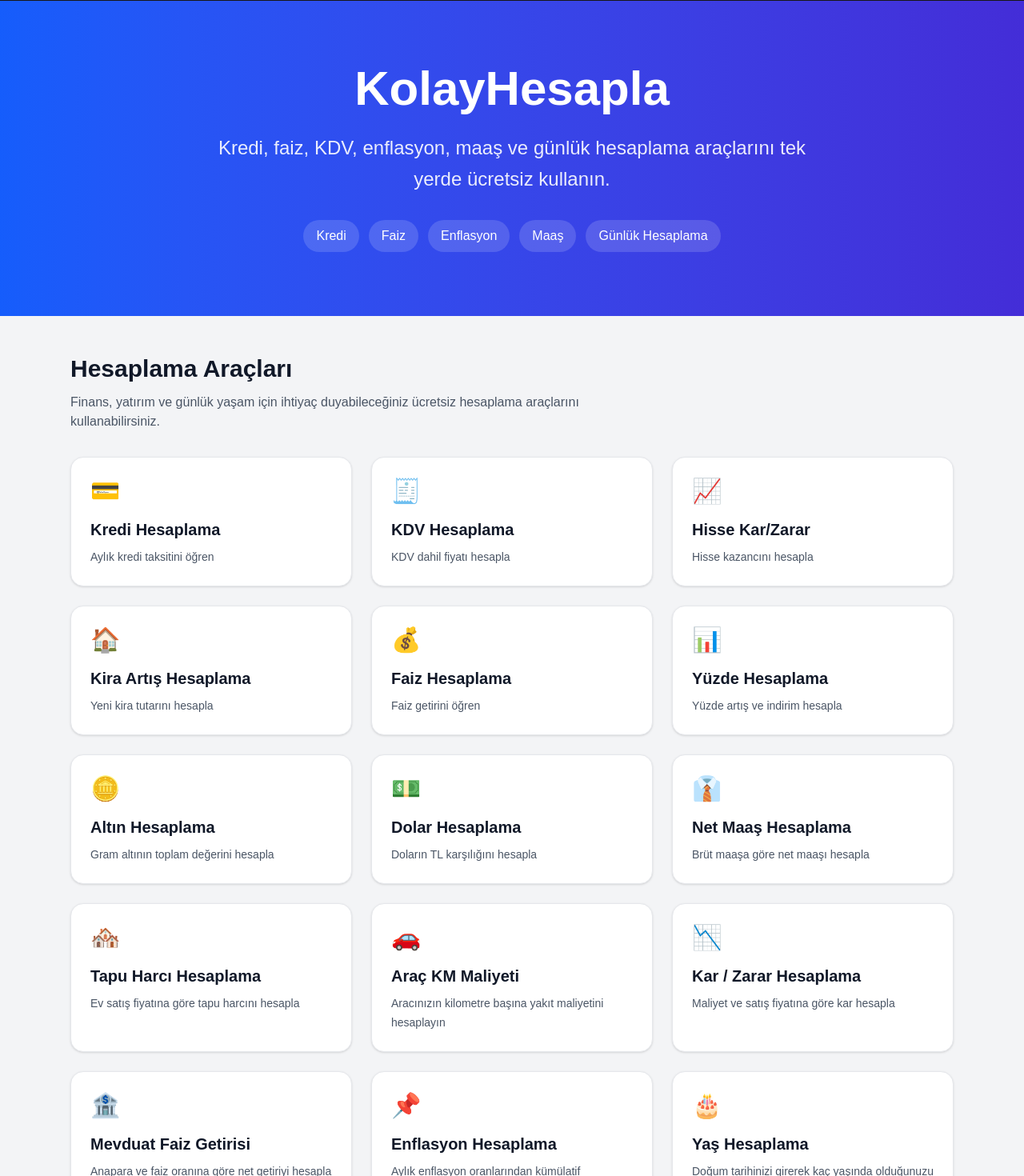
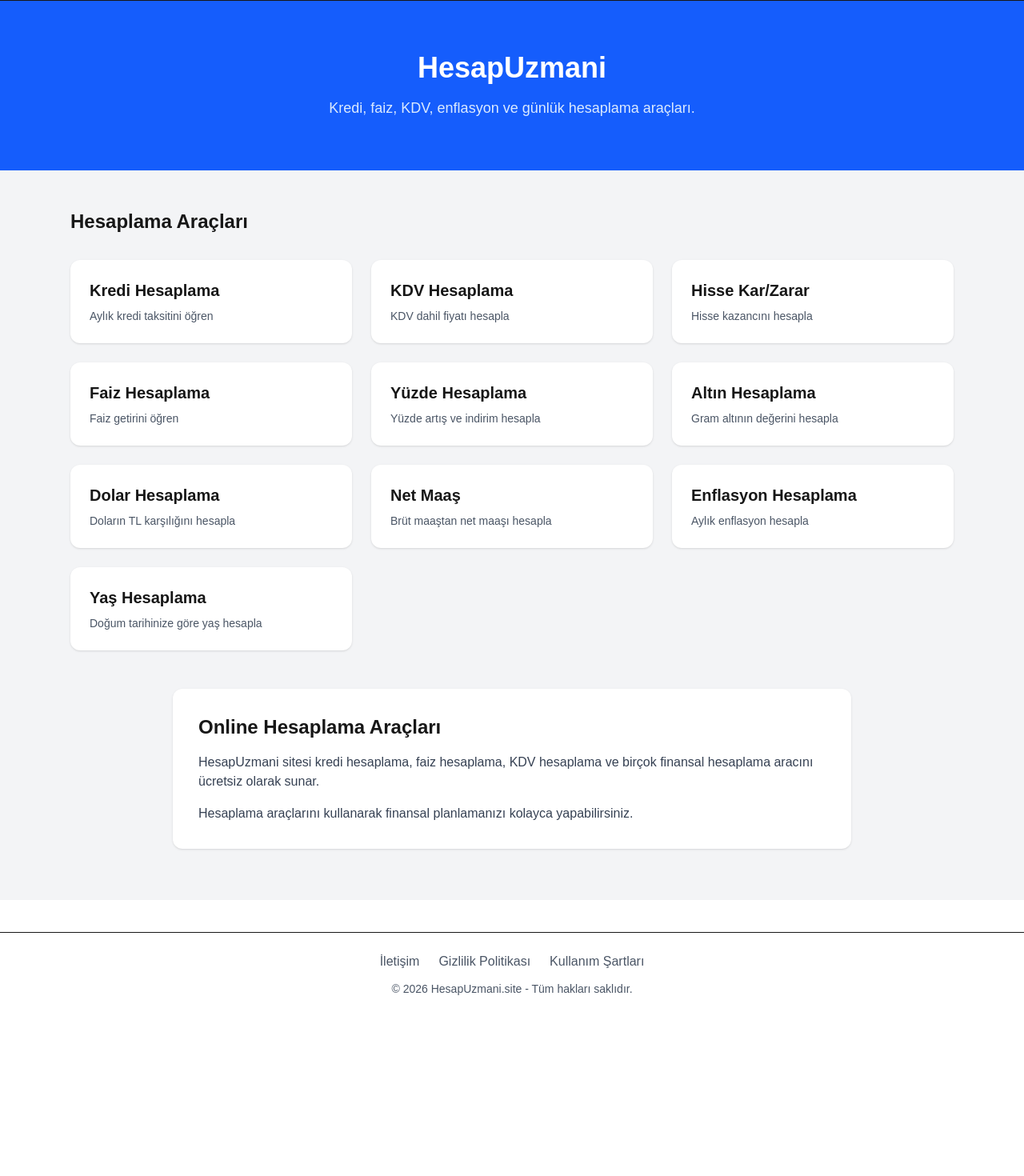
Before and after one commit to erkanckr455/kolayhesapla, a Next.js app: page / in a window 1280 px wide. Shown: the part 60-1530 px from the top of the page at 80% size. After the commit the page ends 1330 px from the top, so only its background shows below. Built offline with nearby package versions, Linux system fonts and the light colour scheme.

Commit message:
Ana sayfa duzeltildi

```diff
--- a/app/page.tsx
+++ b/app/page.tsx
@@ -1,226 +1,88 @@
 import Link from "next/link"
 
 const hesaplamalar = [
-  {
-    href: "/kredi-hesaplama",
-    title: "Kredi Hesaplama",
-    description: "Aylık kredi taksitini öğren",
-    icon: "💳",
-  },
-  {
-    href: "/kdv-hesaplama",
-    title: "KDV Hesaplama",
-    description: "KDV dahil fiyatı hesapla",
-    icon: "🧾",
-  },
-  {
-    href: "/hisse-kar-zarar",
-    title: "Hisse Kar/Zarar",
-    description: "Hisse kazancını hesapla",
-    icon: "📈",
-  },
-  {
-    href: "/kira-artis-hesaplama",
-    title: "Kira Artış Hesaplama",
-    description: "Yeni kira tutarını hesapla",
-    icon: "🏠",
-  },
-  {
-    href: "/faiz-hesaplama",
-    title: "Faiz Hesaplama",
-    description: "Faiz getirini öğren",
-    icon: "💰",
-  },
-  {
-    href: "/yuzde-hesaplama",
-    title: "Yüzde Hesaplama",
-    description: "Yüzde artış ve indirim hesapla",
-    icon: "📊",
-  },
-  {
-    href: "/altin-hesaplama",
-    title: "Altın Hesaplama",
-    description: "Gram altının toplam değerini hesapla",
-    icon: "🪙",
-  },
-  {
-    href: "/dolar-hesaplama",
-    title: "Dolar Hesaplama",
-    description: "Doların TL karşılığını hesapla",
-    icon: "💵",
-  },
-  {
-    href: "/maas-hesaplama",
-    title: "Net Maaş Hesaplama",
-    description: "Brüt maaşa göre net maaşı hesapla",
-    icon: "👔",
-  },
-  {
-    href: "/tapu-harci-hesaplama",
-    title: "Tapu Harcı Hesaplama",
-    description: "Ev satış fiyatına göre tapu harcını hesapla",
-    icon: "🏘️",
-  },
-  {
-    href: "/arac-km-maliyeti",
-    title: "Araç KM Maliyeti",
-    description: "Aracınızın kilometre başına yakıt maliyetini hesaplayın",
-    icon: "🚗",
-  },
-  {
-    href: "/kar-zarar-hesaplama",
-    title: "Kar / Zarar Hesaplama",
-    description: "Maliyet ve satış fiyatına göre kar hesapla",
-    icon: "📉",
-  },
-  {
-    href: "/mevduat-faiz-hesaplama",
-    title: "Mevduat Faiz Getirisi",
-    description: "Anapara ve faiz oranına göre net getiriyi hesapla",
-    icon: "🏦",
-  },
-  {
-    href: "/enflasyon-hesaplama",
-    title: "Enflasyon Hesaplama",
-    description: "Aylık enflasyon oranlarından kümülatif enflasyonu hesapla",
-    icon: "📌",
-  },
-  {
-    href: "/yas-hesaplama",
-    title: "Yaş Hesaplama",
-    description: "Doğum tarihinizi girerek kaç yaşında olduğunuzu öğrenin",
-    icon: "🎂",
-  },
-  {
-    href: "/iki-tarih-arasi-gun-hesaplama",
-    title: "İki Tarih Arası Gün Hesaplama",
-    description: "İki tarih arasındaki gün sayısını hesaplayın",
-    icon: "📅",
-  },
+  { href: "/kredi-hesaplama", title: "Kredi Hesaplama", desc: "Aylık kredi taksitini öğren" },
+  { href: "/kdv-hesaplama", title: "KDV Hesaplama", desc: "KDV dahil fiyatı hesapla" },
+  { href: "/hisse-kar-zarar", title: "Hisse Kar/Zarar", desc: "Hisse kazancını hesapla" },
+  { href: "/faiz-hesaplama", title: "Faiz Hesaplama", desc: "Faiz getirini öğren" },
+  { href: "/yuzde-hesaplama", title: "Yüzde Hesaplama", desc: "Yüzde artış ve indirim hesapla" },
+  { href: "/altin-hesaplama", title: "Altın Hesaplama", desc: "Gram altının değerini hesapla" },
+  { href: "/dolar-hesaplama", title: "Dolar Hesaplama", desc: "Doların TL karşılığını hesapla" },
+  { href: "/maas-hesaplama", title: "Net Maaş", desc: "Brüt maaştan net maaşı hesapla" },
+  { href: "/enflasyon-hesaplama", title: "Enflasyon Hesaplama", desc: "Aylık enflasyon hesapla" },
+  { href: "/yas-hesaplama", title: "Yaş Hesaplama", desc: "Doğum tarihinize göre yaş hesapla" },
 ]
 
 export default function Home() {
   return (
     <main className="min-h-screen bg-gray-100">
-      <section className="bg-gradient-to-r from-blue-600 to-indigo-700 text-white">
-        <div className="max-w-6xl mx-auto px-6 py-20 text-center">
-          <h1 className="text-4xl md:text-6xl font-bold mb-6">KolayHesapla</h1>
 
-          <p className="text-lg md:text-2xl opacity-90 max-w-3xl mx-auto leading-relaxed">
-            Kredi, faiz, KDV, enflasyon, maaş ve günlük hesaplama araçlarını
-            tek yerde ücretsiz kullanın.
+      <section className="bg-blue-600 text-white py-16">
+        <div className="max-w-5xl mx-auto px-6 text-center">
+
+          <h1 className="text-4xl font-bold mb-4">
+            HesapUzmani
+          </h1>
+
+          <p className="text-lg text-blue-100">
+            Kredi, faiz, KDV, enflasyon ve günlük hesaplama araçları.
           </p>
 
-          <div className="flex flex-wrap justify-center gap-3 mt-8">
-            <Link
-              href="/kredi-hesaplama"
-              className="bg-white/15 px-4 py-2 rounded-full hover:bg-white/25 transition"
-            >
-              Kredi
-            </Link>
-
-            <Link
-              href="/faiz-hesaplama"
-              className="bg-white/15 px-4 py-2 rounded-full hover:bg-white/25 transition"
-            >
-              Faiz
-            </Link>
-
-            <Link
-              href="/enflasyon-hesaplama"
-              className="bg-white/15 px-4 py-2 rounded-full hover:bg-white/25 transition"
-            >
-              Enflasyon
-            </Link>
-
-            <Link
-              href="/maas-hesaplama"
-              className="bg-white/15 px-4 py-2 rounded-full hover:bg-white/25 transition"
-            >
-              Maaş
-            </Link>
-
-            <Link
-              href="/yas-hesaplama"
-              className="bg-white/15 px-4 py-2 rounded-full hover:bg-white/25 transition"
-            >
-              Günlük Hesaplama
-            </Link>
-          </div>
         </div>
       </section>
 
       <section className="max-w-6xl mx-auto px-6 py-12">
-        <h2 className="text-3xl font-bold text-gray-900 mb-3">
+
+        <h2 className="text-2xl font-bold mb-8">
           Hesaplama Araçları
         </h2>
 
-        <p className="text-gray-600 mb-8 max-w-2xl">
-          Finans, yatırım ve günlük yaşam için ihtiyaç duyabileceğiniz ücretsiz
-          hesaplama araçlarını kullanabilirsiniz.
-        </p>
+        <div className="grid md:grid-cols-3 gap-6">
 
-        <div className="grid sm:grid-cols-2 lg:grid-cols-3 gap-6">
-          {hesaplamalar.map((item) => (
+          {hesaplamalar.map((h) => (
             <Link
-              key={item.href}
-              href={item.href}
-              className="group bg-white rounded-2xl shadow-sm hover:shadow-xl border border-gray-200 p-6 transition duration-300 hover:-translate-y-1"
+              key={h.href}
+              href={h.href}
+              className="bg-white rounded-xl shadow p-6 hover:shadow-lg transition"
             >
-              <div className="text-3xl mb-4">{item.icon}</div>
 
-              <h3 className="text-xl font-semibold text-gray-900 mb-2 group-hover:text-blue-600 transition">
-                {item.title}
+              <h3 className="text-xl font-semibold mb-2">
+                {h.title}
               </h3>
 
-              <p className="text-gray-600 text-sm leading-6">
-                {item.description}
+              <p className="text-gray-600 text-sm">
+                {h.desc}
               </p>
+
             </Link>
           ))}
+
         </div>
+
       </section>
 
-      <section className="max-w-4xl mx-auto px-6 pb-12">
-        <div className="bg-white rounded-2xl shadow-sm border border-gray-200 p-8">
-          <h2 className="text-2xl font-bold text-gray-900 mb-4">
+      <section className="max-w-4xl mx-auto px-6 pb-16">
+
+        <div className="bg-white rounded-xl shadow p-8">
+
+          <h2 className="text-2xl font-bold mb-4">
             Online Hesaplama Araçları
           </h2>
 
-          <p className="text-gray-700 leading-7 mb-4">
-            HesapUzmanı, günlük hayatta ihtiyaç duyabileceğiniz finans ve
-            hesaplama araçlarını tek bir yerde sunar. Kredi hesaplama, faiz
-            hesaplama, KDV hesaplama ve yüzde hesaplama gibi işlemleri hızlı ve
-            ücretsiz şekilde yapabilirsiniz.
+          <p className="text-gray-700 mb-4">
+            HesapUzmani sitesi kredi hesaplama, faiz hesaplama, KDV hesaplama ve
+            birçok finansal hesaplama aracını ücretsiz olarak sunar.
           </p>
 
-          <p className="text-gray-700 leading-7 mb-4">
-            Sitemizde yer alan araçlar sayesinde kredi taksitlerini
-            hesaplayabilir, enflasyon oranlarına göre değer değişimlerini
-            görebilir ve kira artış hesaplamalarını kolayca yapabilirsiniz.
+          <p className="text-gray-700">
+            Hesaplama araçlarını kullanarak finansal planlamanızı kolayca
+            yapabilirsiniz.
           </p>
 
-          <p className="text-gray-700 leading-7">
-            HesapUzmanı sürekli güncellenen hesaplama araçları ile finansal
-            planlamanızı daha kolay yapmanıza yardımcı olur.
-          </p>
         </div>
+
       </section>
 
-      <footer className="bg-white border-t border-gray-200">
-        <div className="max-w-6xl mx-auto px-6 py-8 flex flex-col md:flex-row items-center justify-between gap-4">
-          <p className="text-gray-600 text-sm">© 2026 KolayHesapla</p>
-
-          <div className="flex gap-4 text-sm">
-            <Link
-              href="/gizlilik-politikasi"
-              className="text-gray-600 hover:text-blue-600"
-            >
-              Gizlilik Politikası
-            </Link>
-          </div>
-        </div>
-      </footer>
     </main>
   )
 }
```
